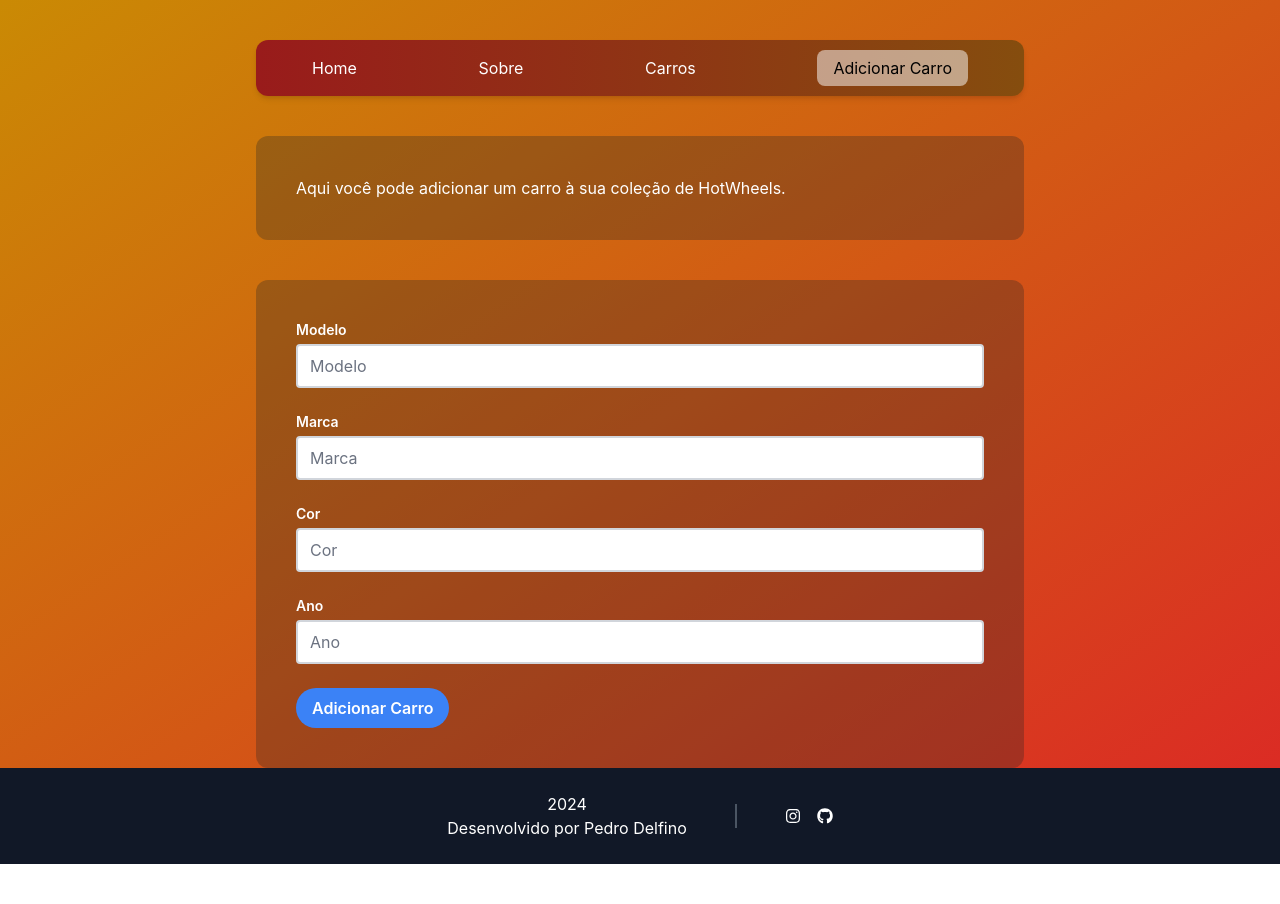
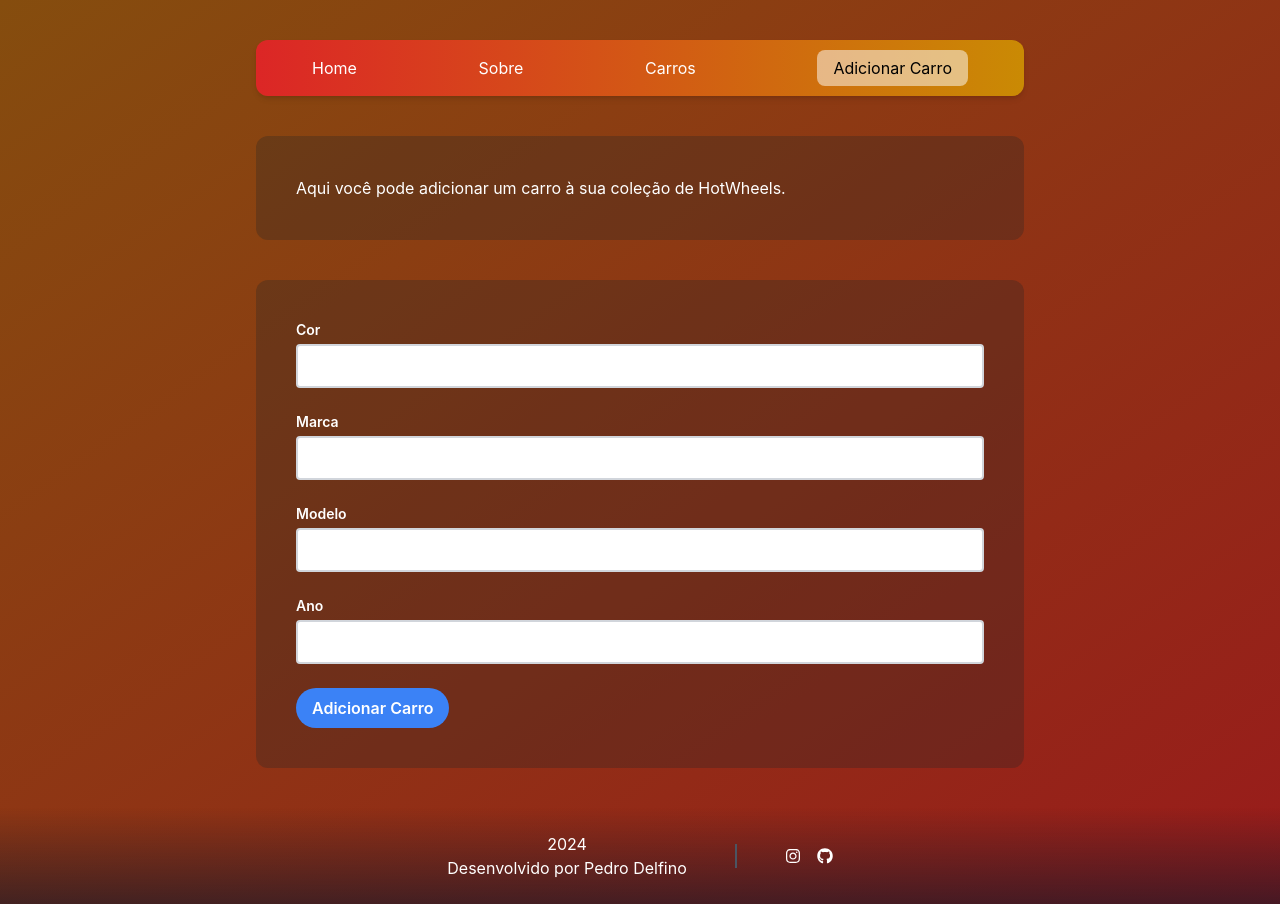
Before and after one commit to pdelfino0/Crud-HotWheels-PUCRS, a React (Create React App) app: page /add-carro in a window 1280 px wide. Before the commit the page ends 864 px from the top, so only its background shows below. Built offline with nearby package versions, Linux system fonts and the light colour scheme.

Commit message:
some fixes

```diff
--- a/src/App.js
+++ b/src/App.js
@@ -16,7 +16,7 @@ function App() {
     };
 
     return (<div
-        className="bg-gradient-to-tl from-red-600 to-yellow-600 min-h-screen h-full pt-10 mb-auto">
+        className="bg-gradient-to-tl from-red-800 to-yellow-800 z-0 min-h-screen h-full pt-10 mb-auto">
         <Router>
             <Navbar/>
             <Routes>
--- a/src/components/car-related/CarCard.jsx
+++ b/src/components/car-related/CarCard.jsx
@@ -1,44 +1,40 @@
-import React, {useState} from 'react';
+import {useState} from "react";
 
-function CarCard(props) {
-    const imgPath = './placeholder.png';
+function CarCard({carInfo, onEdit, onDelete}) {
     const [editFormVisible, setEditFormVisible] = useState(false);
-    const [carInfo, setCarInfo] = useState(props.carInfo);
+    const [carData, setCarData] = useState(carInfo);
 
     const handleEdit = () => {
         setEditFormVisible(!editFormVisible);
-    }
+    };
 
-    const handleSave = (index) => {
-        props.setNewCarInfo(carInfo);
-        props.onEdit(index);
+    const handleSave = () => {
+        onEdit(carData);
         setEditFormVisible(false);
-    }
+    };
 
     const handleInputChange = (e, field) => {
         const value = e.target.value;
-        setCarInfo({...carInfo, [field]: value});
-
-    }
+        setCarData({...carData, [field]: value});
+    };
 
     return (
-        <div className="mx-auto mt-10 bg-neutral-800/30 rounded-xl max-w-3xl overflow-hidden ">
-            <img src={imgPath} alt={`Carro ${props.carInfo.modelo}`} className="w-full h-auto"/>
+        <div className="mx-auto mt-10 bg-neutral-800/30 rounded-xl max-w-3xl overflow-hidden">
+            <img src={`./placeholder.png`} alt={`Carro ${carInfo.modelo}`} className="w-full h-auto"/>
             <div className="flex items-center justify-between px-6 py-4">
                 <div>
-                    <div className="font-bold text-xl mb-2">{props.carInfo.modelo}</div>
-                    <p className="text-gray-300 text-sm">Marca: {props.carInfo.marca}</p>
-                    <p className="text-gray-300 text-sm">Ano: {props.carInfo.ano}</p>
-                    <p className="text-gray-300 text-sm">Cor: {props.carInfo.cor}</p>
+                    <div className="font-bold text-xl mb-2">{carInfo.modelo}</div>
+                    <p className="text-gray-300 text-sm">Marca: {carInfo.marca}</p>
+                    <p className="text-gray-300 text-sm">Ano: {carInfo.ano}</p>
+                    <p className="text-gray-300 text-sm">Cor: {carInfo.cor}</p>
                 </div>
 
                 <div className="flex flex-col gap-4">
                     <button className="bg-red-500 hover:bg-red-700 text-white font-bold py-2 px-4 rounded"
-                            onClick={() => props.onDelete(props.index)}>Deletar
+                            onClick={onDelete}>Deletar
                     </button>
                     <button className="bg-blue-500 hover:bg-blue-700 text-white font-bold py-2 px-4 rounded"
-                            onClick={handleEdit}
-                    >Editar
+                            onClick={handleEdit}>Editar
                     </button>
                 </div>
             </div>
@@ -47,26 +43,26 @@ function CarCard(props) {
                     className="flex text-black flex-col items-center justify-center mt-4 px-6 py-4 bg-gray-100 rounded-xl">
                     <input className="mb-2 px-3 py-2 border border-gray-300 rounded-md w-full"
                            type="text"
-                           value={carInfo.modelo}
+                           value={carData.modelo}
                            onChange={(e) => handleInputChange(e, 'modelo')}
                            placeholder="Modelo"/>
                     <input className="mb-2 px-3 py-2 border border-gray-300 rounded-md w-full"
                            type="text"
-                           value={carInfo.marca}
+                           value={carData.marca}
                            onChange={(e) => handleInputChange(e, 'marca')}
                            placeholder="Marca"/>
                     <input className="mb-2 px-3 py-2 border border-gray-300 rounded-md w-full"
                            type="text"
-                           value={carInfo.ano}
+                           value={carData.ano}
                            onChange={(e) => handleInputChange(e, 'ano')}
                            placeholder="Ano"/>
                     <input className="mb-2 px-3 py-2 border border-gray-300 rounded-md w-full"
                            type="text"
-                           value={carInfo.cor}
+                           value={carData.cor}
                            onChange={(e) => handleInputChange(e, 'cor')}
                            placeholder="Cor"/>
                     <button className="bg-blue-500 hover:bg-blue-700 text-white font-bold py-2 px-4 rounded"
-                            onClick={() => handleSave(props.index)}>Salvar
+                            onClick={handleSave}>Salvar
                     </button>
                 </div>
             }
--- a/src/components/car-related/CarForm.jsx
+++ b/src/components/car-related/CarForm.jsx
@@ -1,29 +1,124 @@
-import React from 'react';
-import CarSendButton from './CarSendButton';
+import React, {useState} from 'react';
+import CarInput from './CarInput';
 
-const CarForm = (props) => {
+const CarForm = ({onSubmit}) => {
+    const [carData, setCarData] = useState({
+        cor: "",
+        marca: "",
+        modelo: "",
+        ano: ""
+    });
+
+    const [errors, setErrors] = useState({
+        cor: '',
+        marca: '',
+        modelo: '',
+        ano: ''
+    });
+
+    const handleChange = (e) => {
+        const {name, value} = e.target;
+        setCarData(prevState => ({
+            ...prevState,
+            [name]: value
+        }));
+    };
+
     const handleSubmit = (e) => {
         e.preventDefault();
-        const carro = {
-            cor: props.cor,
-            marca: props.marca,
-            modelo: props.modelo,
-            ano: props.ano,
-        };
-        props.onSubmit(carro);
+        if (validateInputs()) {
+            onSubmit(carData);
+            resetForm();
+        }
+    };
+
+    const validateInputs = () => {
+        let valid = true;
+        const newErrors = {};
+
+        // Validate each input field and set errors if necessary
+        if (!carData.cor.trim()) {
+            newErrors.cor = 'Color is required';
+            valid = false;
+        }
+        if (!carData.marca.trim()) {
+            newErrors.marca = 'Brand is required';
+            valid = false;
+        }
+        if (!carData.modelo.trim()) {
+            newErrors.modelo = 'Model is required';
+            valid = false;
+        }
+        if (!carData.ano.trim()) {
+            newErrors.ano = 'Year is required';
+            valid = false;
+        }
+
+        // Update errors state
+        setErrors(newErrors);
+        return valid;
+    };
+
+    const resetForm = () => {
+        setCarData({
+            cor: "",
+            marca: "",
+            modelo: "",
+            ano: ""
+        });
+        setErrors({
+            cor: '',
+            marca: '',
+            modelo: '',
+            ano: ''
+        });
     };
 
     return (
         <div className="mx-auto text-white mt-10 rounded-xl max-w-3xl bg-neutral-800/30">
-            <div className="px-10 py-10">
-                {props.children}
-
-                <div className="flex items-center justify-between mt-4">
-                    <CarSendButton onClick={handleSubmit}> Adicionar Carro </CarSendButton>
+            <form onSubmit={handleSubmit}>
+                <div className="px-10 py-10">
+                    <CarInput
+                        label="Cor"
+                        name="cor"
+                        value={carData.cor}
+                        onChange={handleChange}
+                        errorMessage={errors.cor}
+                    />
+                    <CarInput
+                        label="Marca"
+                        name="marca"
+                        value={carData.marca}
+                        onChange={handleChange}
+                        errorMessage={errors.marca}
+                    />
+                    <CarInput
+                        label="Modelo"
+                        name="modelo"
+                        value={carData.modelo}
+                        onChange={handleChange}
+                        errorMessage={errors.modelo}
+                    />
+                    <CarInput
+                        label="Ano"
+                        name="ano"
+                        value={carData.ano}
+                        onChange={handleChange}
+                        errorMessage={errors.ano}
+                    />
+                    <div className="flex items-center justify-between mt-4">
+                        <button
+                            className="relative bg-blue-500 hover:bg-blue-700 text-white font-semibold py-2 px-4 rounded-full focus:outline-none focus:ring-2 focus:ring-blue-600 focus:ring-opacity-50 transition-colors duration-300 ease-in-out"
+                            type="submit"
+                        >
+                            Adicionar Carro
+                        </button>
+                    </div>
                 </div>
-            </div>
+            </form>
         </div>
     );
 };
 
+
 export default CarForm;
--- a/src/components/car-related/CarInput.jsx
+++ b/src/components/car-related/CarInput.jsx
@@ -1,18 +1,21 @@
-import React from 'react';
+import React from "react";
 
-function CarInput(props) {
+const CarInput = ({label, name, value, onChange, errorMessage}) => {
     return (
         <div className="mb-6">
-            <label className="block text-white text-sm font-semibold mb-1" htmlFor="cor">
-                {props.label}
+            <label className="block text-white text-sm font-semibold mb-1" htmlFor={name}>
+                {label}
             </label>
             <input
                 className="appearance-none border-2 border-gray-300 rounded w-full py-2 px-3 text-gray-900 placeholder-gray-500 focus:outline-none focus:ring-2 focus:ring-blue-600 focus:border-transparent"
-                id={props.label.toLowerCase()}
-                name={props.label.toLowerCase()}
-                type="text" placeholder={`${props.label}`} onChange={props.onChange}/>
+                id={name}
+                name={name}
+                type="text"
+                value={value}
+                onChange={onChange}
+            />
+            {errorMessage && <p className="text-red-500">{errorMessage}</p>}
         </div>
     );
-}
-
+};
 export default CarInput;
--- a/src/components/car-related/CarSendButton.jsx
+++ b/src/components/car-related/CarSendButton.jsx
@@ -1,7 +1,7 @@
+// CarSendButton.js
 import React from 'react';
 
-function CarSendButton(props) {
-
+const CarSendButton = (props) => {
     return (
         <button
             className={`relative bg-blue-500 hover:bg-blue-700 text-white font-semibold py-2 px-4 rounded-full focus:outline-none focus:ring-2 focus:ring-blue-600 focus:ring-opacity-50 transition-colors duration-300 ease-in-out`}
@@ -11,6 +11,6 @@ function CarSendButton(props) {
             {props.children}
         </button>
     );
-}
+};
 
 export default CarSendButton;
--- a/src/components/footer/Footer.jsx
+++ b/src/components/footer/Footer.jsx
@@ -3,7 +3,7 @@ import {FaGithub, FaTwitter, FaInstagram} from 'react-icons/fa';
 
 function Footer(props) {
     return (
-        <footer className=" sticky top-[100vh] bg-gray-900 text-white py-6 bottom-0 w-full">
+        <footer className=" sticky top-[100vh] bg-gradient-to-t from-slate-900/60 to-slate-900/0 text-white py-6 bottom-0 w-full">
             <div className="container mx-auto flex justify-center items-center">
                 <div className="text-center">
                     <p>{new Date().getFullYear()}</p>
--- a/src/components/navbar/Navbar.jsx
+++ b/src/components/navbar/Navbar.jsx
@@ -8,7 +8,7 @@ function Navbar() {
 
     return (
         <nav
-            className="justify-center mx-auto rounded-xl max-w-screen-md bg-gradient-to-r from-red-800 to-yellow-800 p-4 shadow-md">
+            className="justify-center mx-auto rounded-xl max-w-screen-md bg-gradient-to-r from-red-600 to-yellow-600 p-4 shadow-md">
             <ul className="mx-10 flex justify-between">
                 <li>
                     <Link to="/"
--- a/src/pages/AddCarro.jsx
+++ b/src/pages/AddCarro.jsx
@@ -1,43 +1,23 @@
-import React, { useState } from 'react';
-import CarInput from "../components/car-related/CarInput";
-import CarForm from "../components/car-related/CarForm";
+import React from 'react';
+import CarForm from '../components/car-related/CarForm';
 
-function AddCarro(props) {
-    const [carro, setCarro] = useState({
-        cor: "",
-        marca: "",
-        modelo: "",
-        ano: ""
-    });
-
-    const handleChange = (e) => {
-        const { name, value } = e.target;
-        setCarro(prevState => ({
-            ...prevState,
-            [name]: value
-        }));
-    };
-
-    const handleSubmit = () => {
-        props.onChange(carro);
+const AddCarro = ({onChange}) => {
+    const handleSubmit = (carroData) => {
+        onChange(carroData);
     };
 
     return (
         <>
-            <div className="mx-auto text-white mt-10 rounded-xl max-w-3xl bg-neutral-800/30">
-                <p className="px-10 py-10">
-                    Aqui você pode adicionar um carro à sua coleção de HotWheels.
-                </p>
+            <div className="mb-10">
+                <div className="mx-auto text-white mt-10 rounded-xl max-w-3xl bg-neutral-800/30 ">
+                    <p className="px-10 py-10">
+                        Aqui você pode adicionar um carro à sua coleção de HotWheels.
+                    </p>
+                </div>
+                <CarForm onSubmit={handleSubmit}/>
             </div>
-
-            <CarForm onSubmit={handleSubmit}>
-                <CarInput label="Modelo" name="modelo" value={carro.modelo} onChange={handleChange} />
-                <CarInput label="Marca" name="marca" value={carro.marca} onChange={handleChange} />
-                <CarInput label="Cor" name="cor" value={carro.cor} onChange={handleChange} />
-                <CarInput label="Ano" name="ano" value={carro.ano} onChange={handleChange} />
-            </CarForm>
         </>
     );
-}
+};
 
 export default AddCarro;
```
Also changed, not shown: src/pages/Carros.jsx (+27 -29 lines), src/App.css (indentation only).
